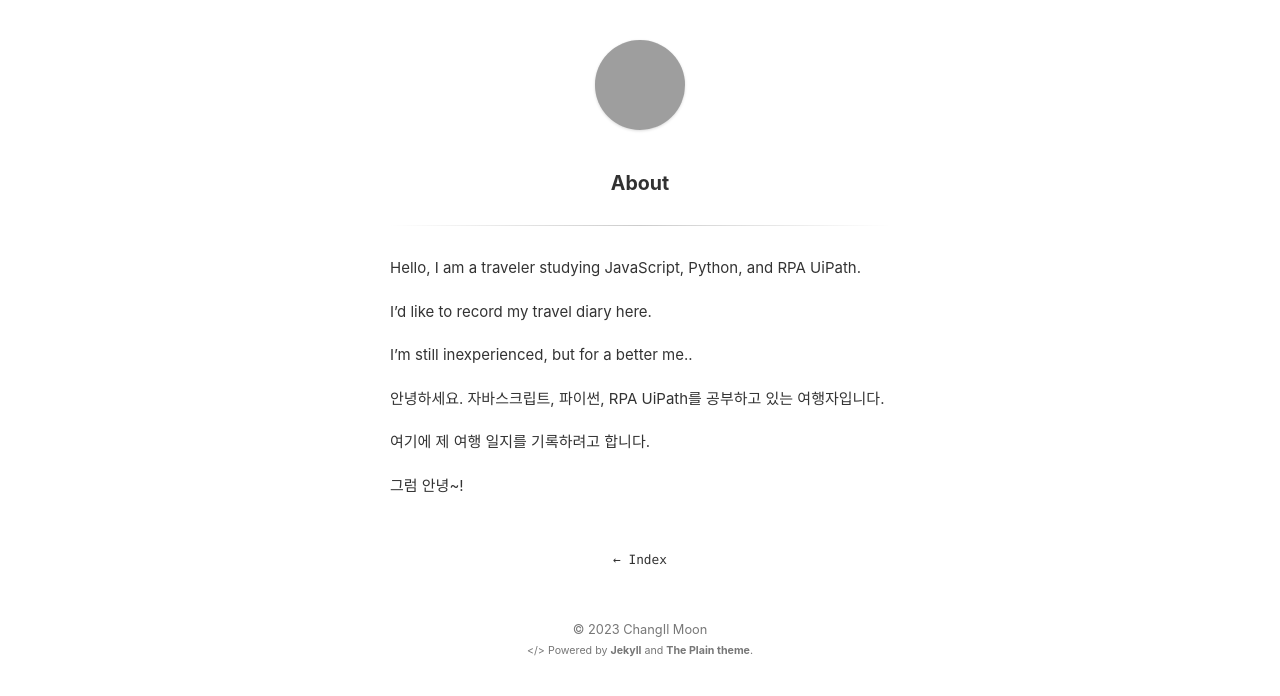
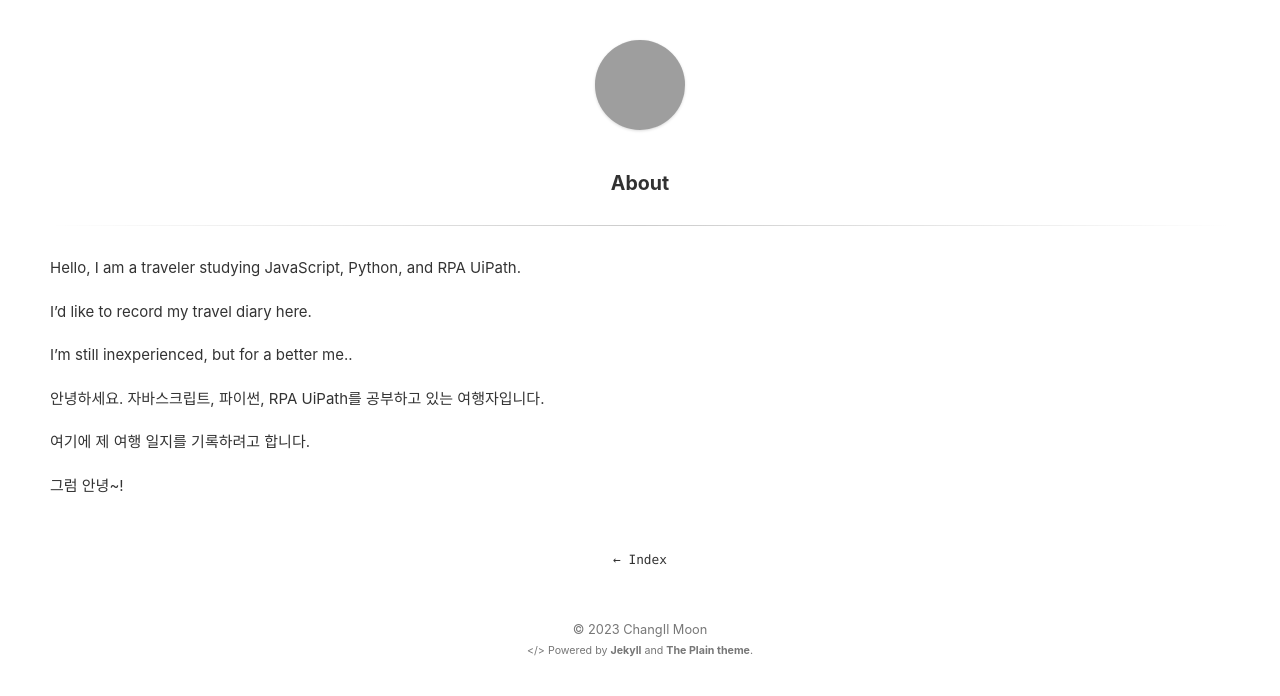
Before and after one commit to ruga9494/ruga9494.github.io, a Jekyll site: the page built from about.md, in a window 1280 px wide. Shown: the top 696 px of the page. Built offline with Jekyll 4.4.1, drawn with Linux system fonts in a browser that asks for light colours; grey boxes are pictures that could not be loaded.

Commit message:
230206.v6

```diff
--- a/_sass/main.scss
+++ b/_sass/main.scss
@@ -224,7 +224,7 @@ iframe {
   width: 100%;
 }
 article {
-  max-width: 500px;
+  max-width: 1500px;
   margin: 0 auto;
   h1.title {
     line-height: 1.4em;
```
